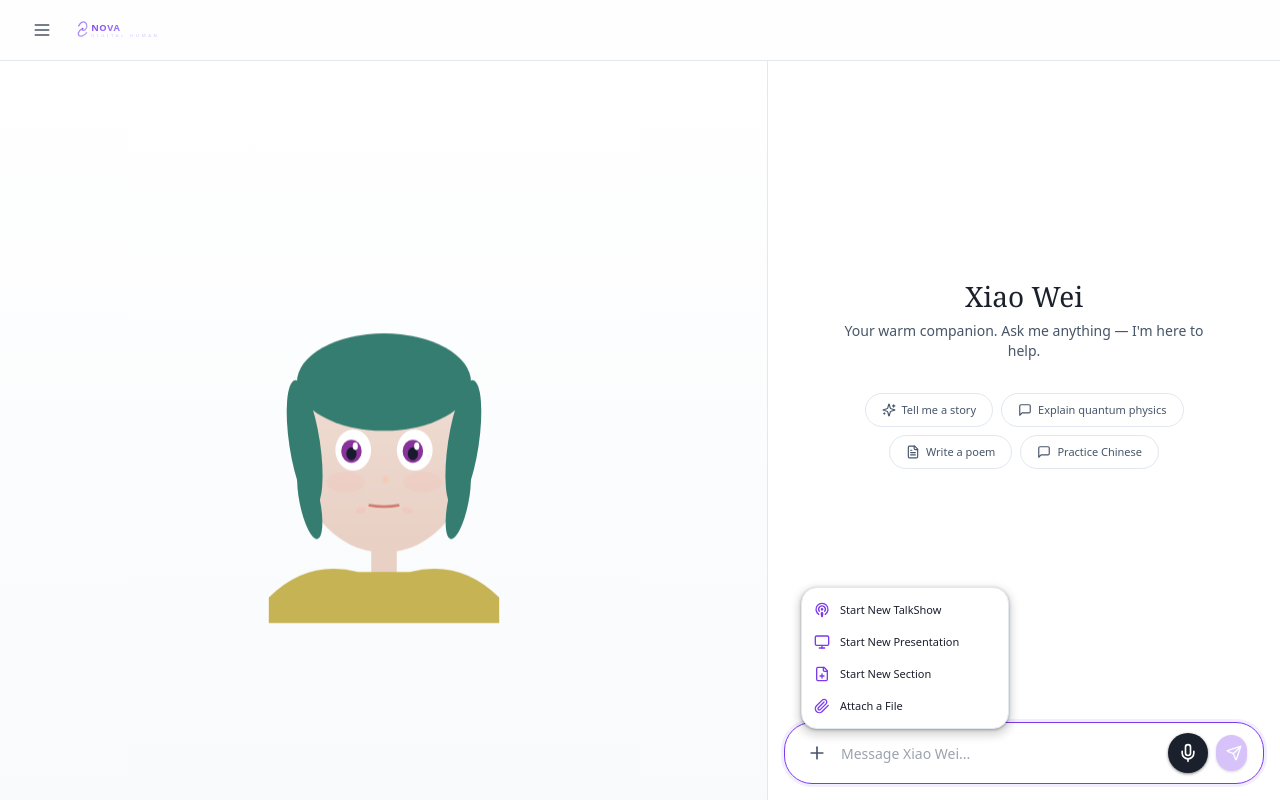
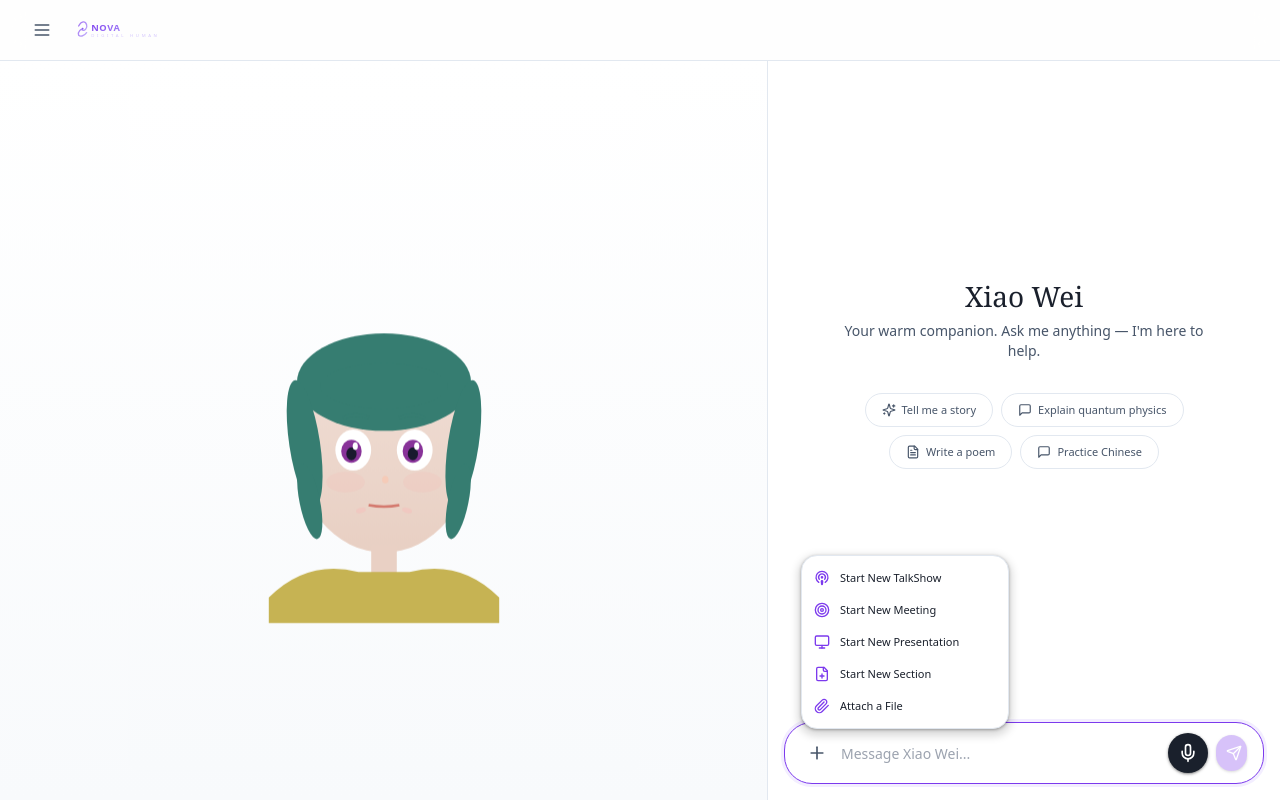
Before and after one commit to weisenchen/digital-human-adk, a Next.js app in the folder frontend/: page / in a window 1280 px wide. Both pictures are taken after a click on the button 817 px from the left and 753 px from the top of the page. Built offline with nearby package versions, Linux system fonts and the light colour scheme; no server answers.

Commit message:
feat: add Start New Meeting to + menu

```diff
--- a/frontend/src/pages/components/ConversationContainer/ConversationContainer.component.tsx
+++ b/frontend/src/pages/components/ConversationContainer/ConversationContainer.component.tsx
@@ -1,7 +1,7 @@
 "use client";
 
 import React, { useState, useContext, useRef, useEffect } from 'react';
-import { Send, Sparkles, MessageSquare, FileText, Plus, Monitor, Podcast, FilePlus, Paperclip } from 'lucide-react';
+import { Send, Sparkles, MessageSquare, FileText, Plus, Monitor, Podcast, Target, FilePlus, Paperclip } from 'lucide-react';
 import { Input } from "@/components/ui/input";
 
 import VoiceAssistantContext from '../../context/VoiceAssistantContext';
@@ -168,6 +168,14 @@ export default function ConversationContainer() {
                 </button>
                 <button
                   type="button"
+                  onClick={() => { setShowPlusMenu(false); window.dispatchEvent(new CustomEvent('open-meeting')); }}
+                  className="w-full flex items-center gap-2.5 px-3 py-2 hover:bg-[var(--md-surface-variant)] text-label-sm text-[var(--md-on-surface)] transition-colors"
+                >
+                  <Target className="w-4 h-4 text-[var(--md-tertiary)]" />
+                  Start New Meeting
+                </button>
+                <button
+                  type="button"
                   onClick={() => { setShowPlusMenu(false); window.dispatchEvent(new CustomEvent('open-presentation')); }}
                   className="w-full flex items-center gap-2.5 px-3 py-2 hover:bg-[var(--md-surface-variant)] text-label-sm text-[var(--md-on-surface)] transition-colors"
                 >
```
